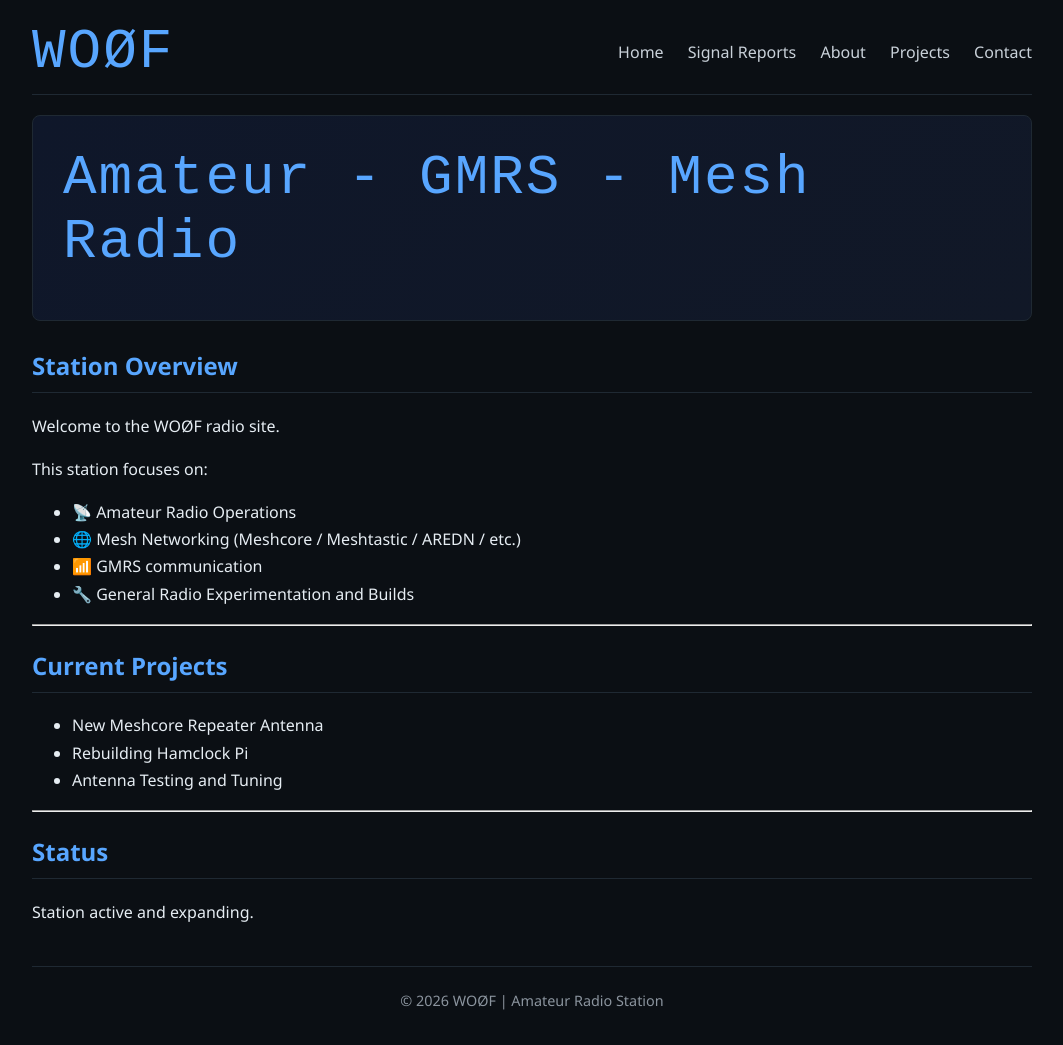
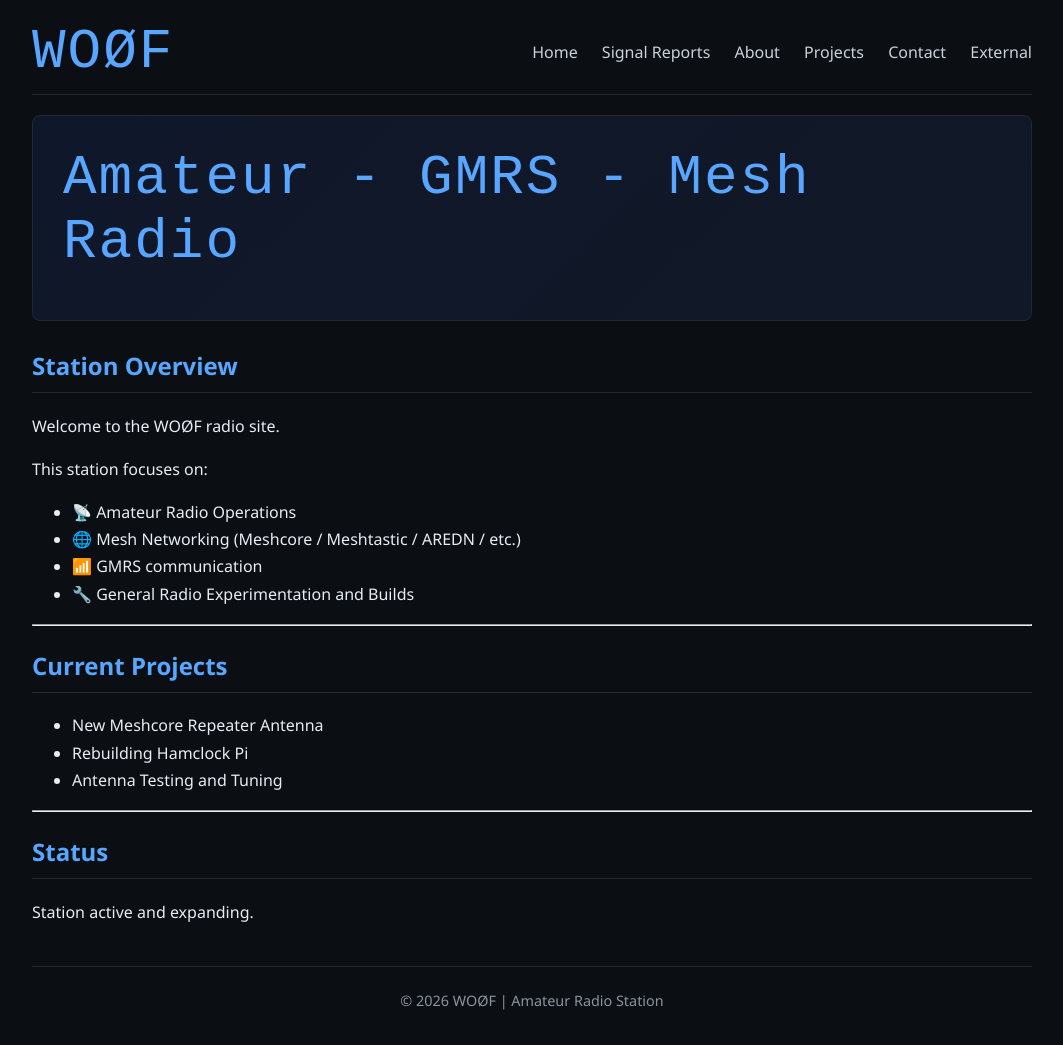
Before and after one commit to Lymitliss/Lymitliss.github.io, a Jekyll site: the page built from index.md, in a window 1280 px wide. Shown: the whole page, without its empty margins (108-1171 px from the left). Built offline with Jekyll 4.4.1, drawn with Linux system fonts in a browser that asks for light colours.

Commit message:
Update default.html

```diff
--- a/_layouts/default.html
+++ b/_layouts/default.html
@@ -20,6 +20,7 @@
         <a href="{{ '/about' | relative_url }}">About</a>
         <a href="{{ '/projects' | relative_url }}">Projects</a>
         <a href="{{ '/contact' | relative_url }}">Contact</a>
+        <a href="https://example.com" target="_blank" rel="noopener">External</a>
       </div>
     </nav>
 
```
